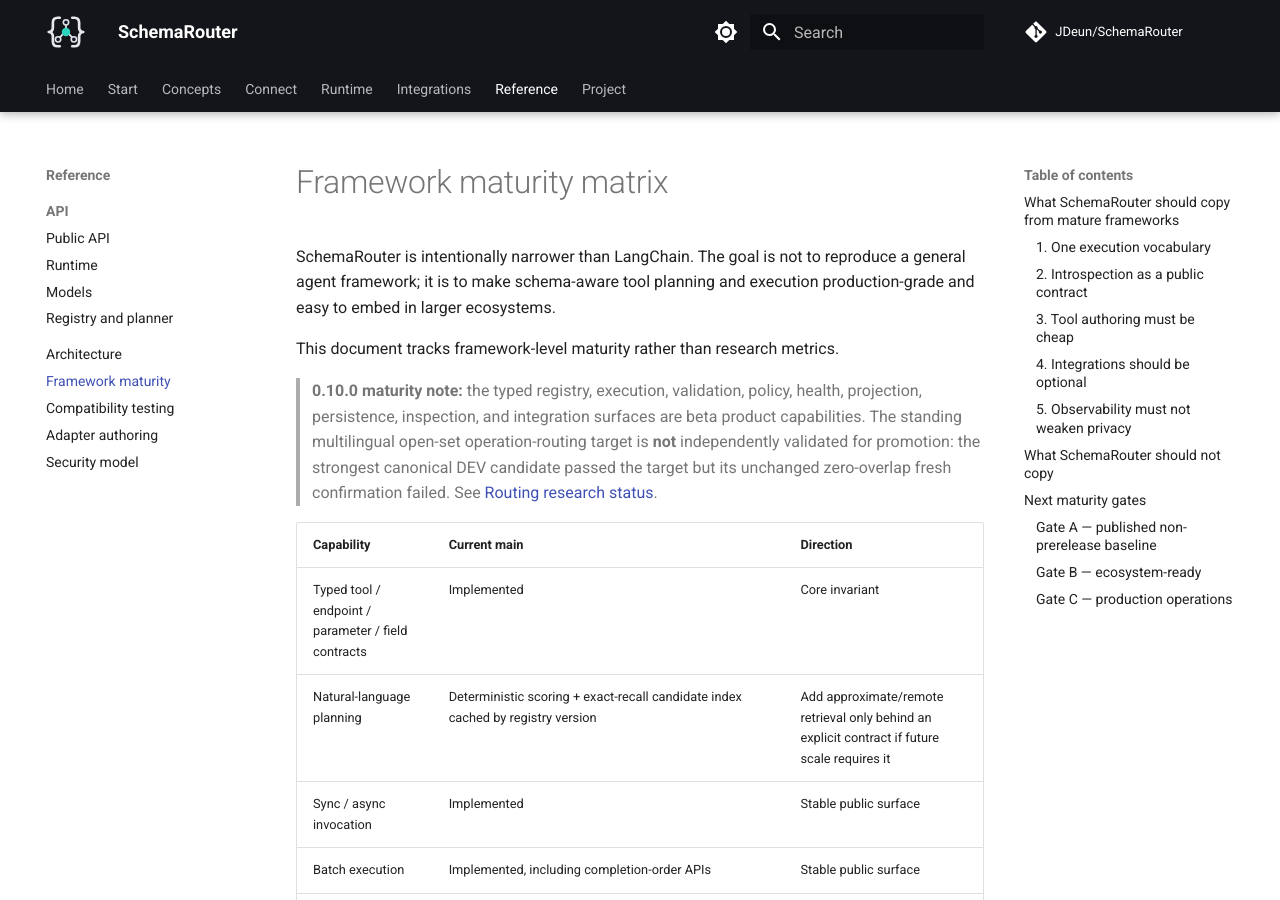
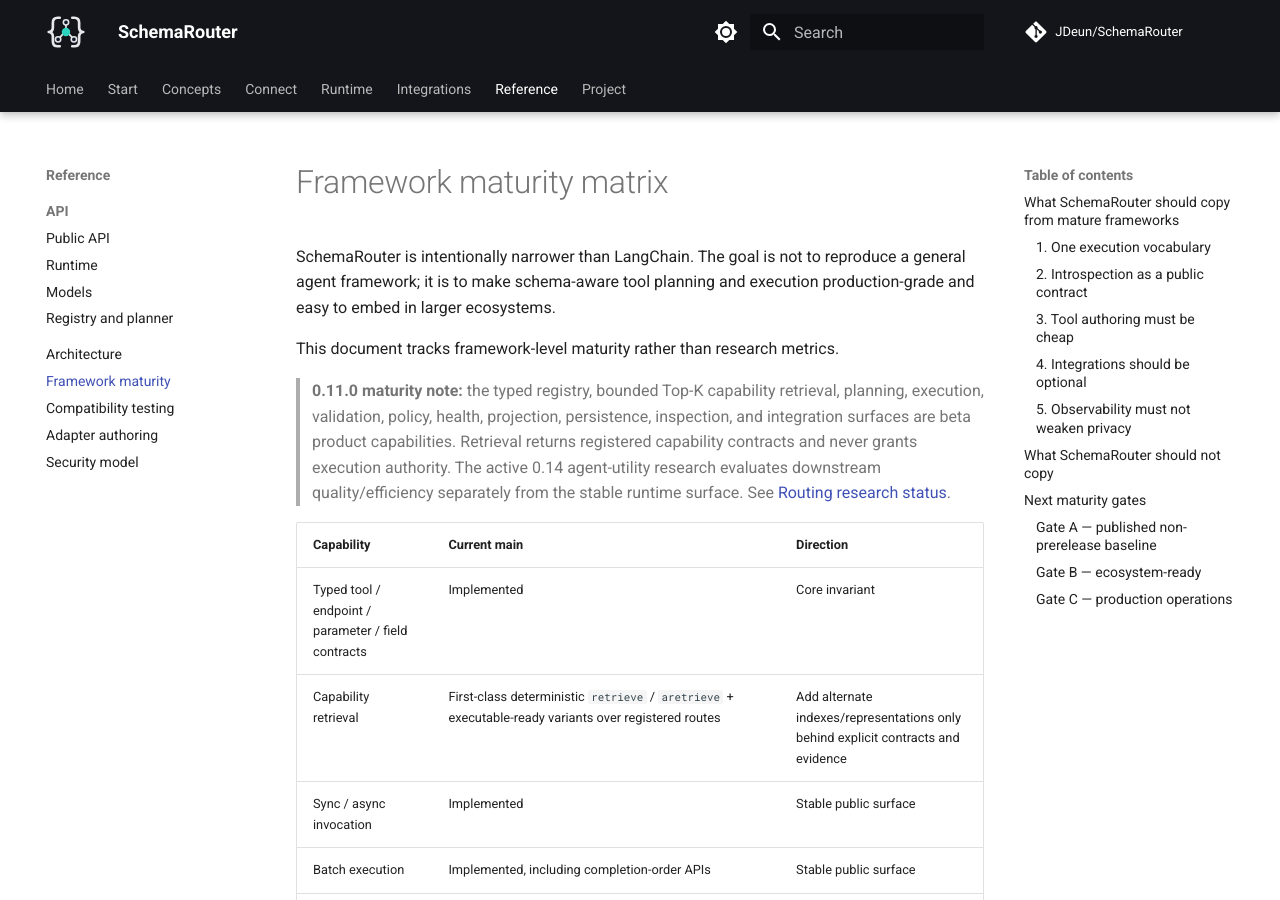
Before and after one commit to JDeun/SchemaRouter, an MkDocs documentation site: the page built from docs/framework-maturity.md, in a window 1280 px wide and 900 px high. Built offline with MkDocs 1.6.1 and Material for MkDocs 9.7.7, drawn with Linux system fonts in a browser that asks for light colours; comment, search, counter and statistics services are not loaded.

Commit message:
docs: update framework maturity for 0.11 retrieval

```diff
--- a/docs/framework-maturity.md
+++ b/docs/framework-maturity.md
@@ -6,16 +6,17 @@
 
 This document tracks framework-level maturity rather than research metrics.
 
-> **0.10.0 maturity note:** the typed registry, execution, validation, policy, health, projection,
-> persistence, inspection, and integration surfaces are beta product capabilities. The standing
-> multilingual open-set operation-routing target is **not** independently validated for promotion:
-> the strongest canonical DEV candidate passed the target but its unchanged zero-overlap fresh
-> confirmation failed. See [Routing research status](research/routing-status.md).
+> **0.11.0 maturity note:** the typed registry, bounded Top-K capability retrieval, planning,
+> execution, validation, policy, health, projection, persistence, inspection, and integration
+> surfaces are beta product capabilities. Retrieval returns registered capability contracts and
+> never grants execution authority. The active 0.14 agent-utility research evaluates downstream
+> quality/efficiency separately from the stable runtime surface. See
+> [Routing research status](research/routing-status.md).
 
 | Capability | Current main | Direction |
 | --- | --- | --- |
 | Typed tool / endpoint / parameter / field contracts | Implemented | Core invariant |
-| Natural-language planning | Deterministic scoring + exact-recall candidate index cached by registry version | Add approximate/remote retrieval only behind an explicit contract if future scale requires it |
+| Capability retrieval | First-class deterministic `retrieve` / `aretrieve` + executable-ready variants over registered routes | Add alternate indexes/representations only behind explicit contracts and evidence |\n| Natural-language planning | Deterministic scoring + exact-recall candidate index cached by registry version | Keep planning/execution authority separate from external agent selection |
 | Sync / async invocation | Implemented | Stable public surface |
 | Batch execution | Implemented, including completion-order APIs | Stable public surface |
 | Result streaming | Sequential by default + explicit read-only parallel completion streaming | Keep dependency/DAG semantics out of core |
```
